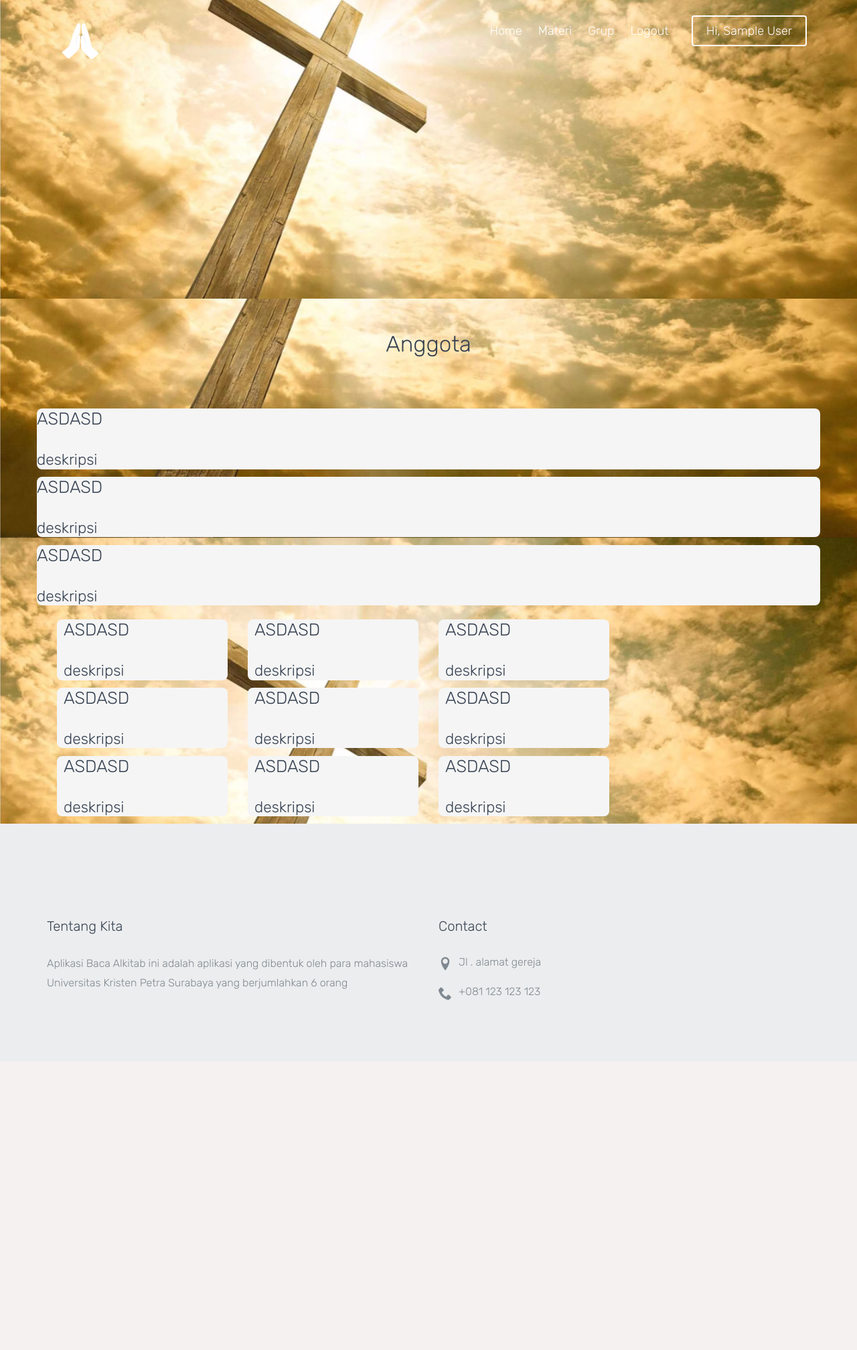
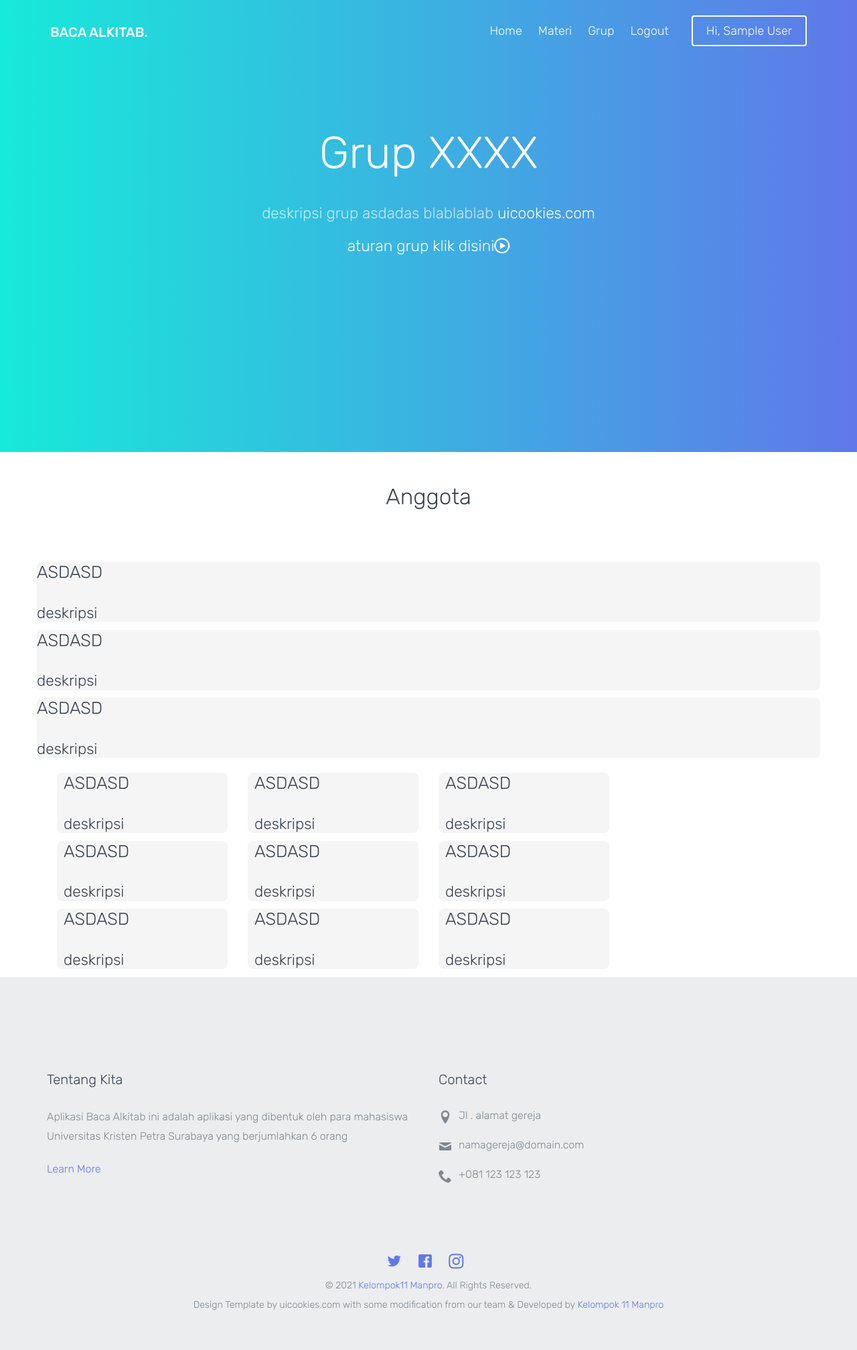
Before and after one commit to michael-halim/proyek-manpro, a PHP site: page /group.php in a window 1280 px wide. Shown: the whole page at 67% size. Before the commit the page ends 1494 px from the top, so only its background shows below. Run offline with PHP 8.4, Linux system fonts and the light colour scheme; the visitor is signed in with stand-in values (Sample User, id 1); data that the repository does not hold is empty; some web fonts are replaced.

Commit message:
Revert "UI user reset"

```diff
--- a/group.php
+++ b/group.php
@@ -11,34 +11,6 @@ include 'connect.php';
   <link rel="stylesheet" href="assets/user/css/styles-merged.css">
   <link rel="stylesheet" href="assets/user/css/style.min.css">
   <link rel="stylesheet" href="assets/user/css/custom.css">
-  <style>
-    .probootstrap-header {
-      background-color: cadetblue;
-      background-image: url("assets/user/img/cross2.png");
-      background-position: center center;
-      background-repeat: no-repeat;
-      background-attachment: fixed;
-      background-size: cover;
-      background-color: #464646;
-      width: 100%;
-      height: auto;
-    }
-    body {
-      background-color: cadetblue;
-      background-image: url("assets/user/img/cross2.png");
-      background-position: center center;
-      background-repeat: no-repeat;
-      background-attachment: fixed;
-      background-size: cover;
-      background-color: #464646;
-      width: 100%;
-      height: auto;
-    }
-    .responsive {
-      width: 100%;
-      height: auto;
-    }
-  </style>
 </head>
 
 <body>
@@ -50,7 +22,13 @@ include 'connect.php';
       <section class="probootstrap-intro">
         <div class="container">
           <div class="row">
-
+            <div class="col-md-8 col-md-offset-2">
+              <h1 class="probootstrap-animate">Grup XXXX</h1>
+              <div class="probootstrap-subtitle probootstrap-animate">
+                <h2>deskripsi grup asdadas blablablab <a href="https://uicookies.com/" target="_blank">uicookies.com</a></h2>
+              </div>
+              <p class="watch-intro probootstrap-animate"><a href="https://vimeo.com/45830194" class="popup-vimeo">aturan grup klik disini<i class="icon-play2"></i></a></p>
+            </div>
           </div>
         </div>
       </section>
@@ -222,6 +200,7 @@ include 'connect.php';
           <div class="probootstrap-footer-widget">
             <h3>Tentang Kita</h3>
             <p>Aplikasi Baca Alkitab ini adalah aplikasi yang dibentuk oleh para mahasiswa Universitas Kristen Petra Surabaya yang berjumlahkan 6 orang</p>
+            <p><a href="#" class="link-with-icon">Learn More <i class=" icon-chevron-right"></i></a></p>
           </div>
         </div>
 
@@ -230,12 +209,26 @@ include 'connect.php';
             <h3>Contact</h3>
             <ul class="probootstrap-contact-info">
               <li><i class="icon-location2"></i> <span>Jl . alamat gereja </span></li>
+              <li><i class="icon-mail"></i><span>namagereja@domain.com</span></li>
               <li><i class="icon-phone2"></i><span>+081 123 123 123</span></li>
 
             </ul>
           </div>
         </div>
       </div>
+      <div class="row mt40">
+        <div class="col-md-12 text-center">
+          <ul class="probootstrap-footer-social">
+            <li><a href=""><i class="icon-twitter"></i></a></li>
+            <li><a href=""><i class="icon-facebook"></i></a></li>
+            <li><a href=""><i class="icon-instagram2"></i></a></li>
+          </ul>
+          <p>
+            <small>&copy; 2021 <a href="https://uicookies.com/" target="_blank">Kelompok11 Manpro</a>. All Rights Reserved. <br> Design Template by uicookies.com with some modification from our team &amp; Developed by <a href="https://uicookies.com/" target="_blank">Kelompok 11 Manpro</a></small>
+          </p>
+
+        </div>
+      </div>
     </div>
   </footer>
 </body>
--- a/user_navbar.php
+++ b/user_navbar.php
@@ -14,7 +14,7 @@ if (!isset($_SESSION['email'])) {
 <script src="assets/user/js/scripts.min.js"></script>
   <script src="assets/user/js/main.min.js"></script>
   <script src="assets/user/js/custom.js"></script>
-<a href="user_home.php" class="probootstrap-logo"><img src="assets/user/img/pray_icon.png" style="width:15%;margin-bottom:5px;"><span></span></a>
+<a href="user_home.php" class="probootstrap-logo">Baca Alkitab<span>.</span></a>
 
         <a href="#" class="probootstrap-burger-menu visible-xs" ><i>Menu</i></a>
         <div class="mobile-menu-overlay"></div>
```
Also changed, not shown: material.php (+19 -13 lines), user_home.php (+15 -20 lines), assets/user/img/3cross.jpg (deleted), assets/user/img/Jesus.jpg (deleted), assets/user/img/cross.jpg (deleted), assets/user/img/cross2.png (deleted), assets/user/img/group.png (deleted), assets/user/img/gunung.jpg (deleted), assets/user/img/jesus_3.jpg (deleted), assets/user/img/jesus_disciple.jpg (deleted), assets/user/img/pray_icon.png (deleted), 1 other file.
